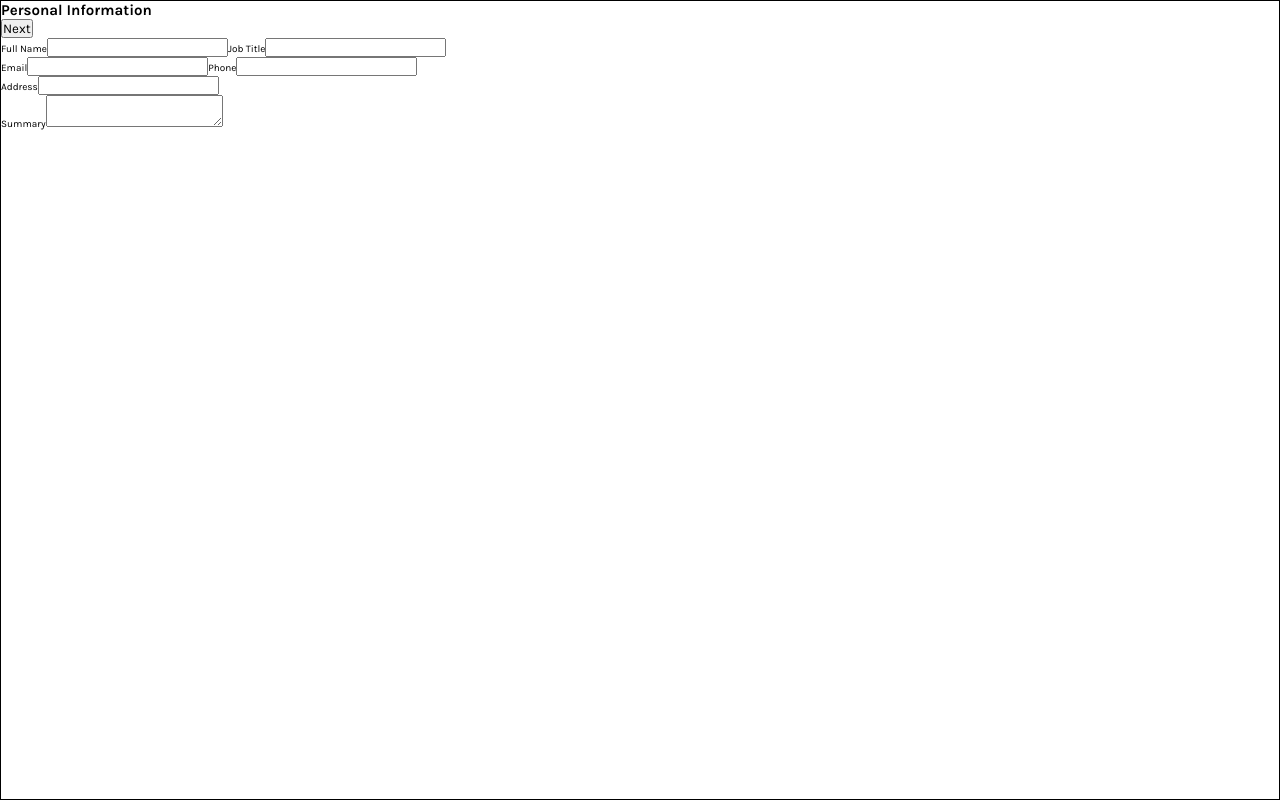
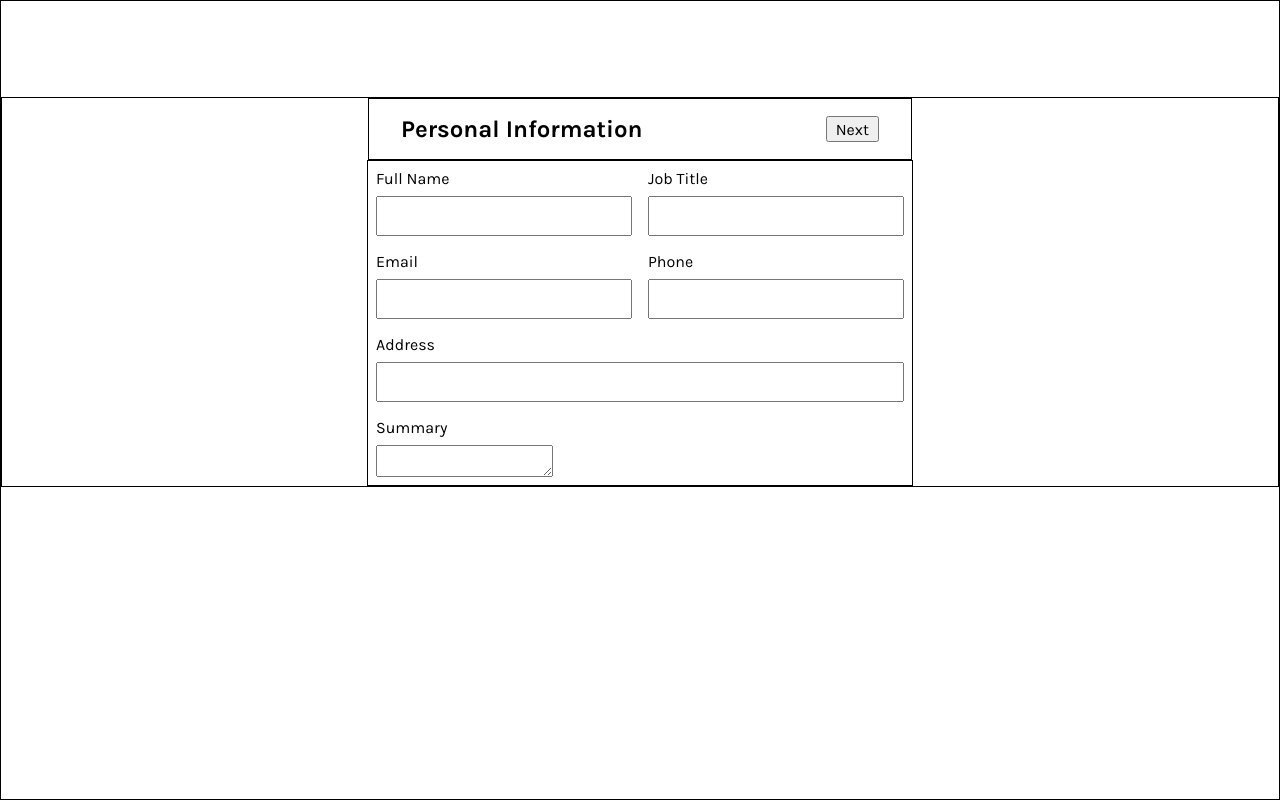
Before and after one commit to billyenglish/CV_Application, a React (Vite) app: page /personal-information in a window 1280 px wide. Built offline with nearby package versions, Linux system fonts and the light colour scheme; a web font is replaced by a local one.

Commit message:
Styling form globally.

```diff
--- a/src/index.css
+++ b/src/index.css
@@ -21,12 +21,92 @@ body {
     font-size: 62.5%;
 }
 
+/* End of Body Section */
+
 /* Section */
 
 section {
     border: 1px solid #000;
     min-height: 100vh;
+    display: flex;
+    flex-direction: column;
 }
+
+/* End of Section */
+
+/* Form Section */
+
+.form_container {
+    border: 1px solid #000;
+    display: flex;
+    flex-direction: column;
+    justify-content: center;
+    align-items: center;
+    margin-top: 6rem;
+}
+
+.header_section {
+    border: 1px solid #000;
+    display: flex;
+    justify-content: space-between;
+    align-items: center;
+    width: 34rem;
+    padding: 1rem 2rem;
+}
+
+.header_title {
+    font-size: 1.5rem;
+    font-weight: 4 00;
+}
+
+.next_button {
+    font-size: 1rem;
+    font-weight: 400;
+    padding: .1rem .5rem;
+}
+
+form {
+    border: 1px solid #000;
+    display: flex;
+    flex-direction: column;
+}
+
+form div {
+    display: flex;
+    gap: 1rem;
+    padding: .5rem;
+}
+
+.name_label {
+    font-size: 1rem;
+    font-weight: 400;
+    display: flex;
+    flex-direction: column;
+    gap: .5rem;
+}
+
+.half_input_length {
+    height: 2.5rem;
+    width: 16rem;
+}
+
+.full_input_length {
+    height: 2.5rem;
+    width: 33rem;
+}
+
+.full_textarea_length {
+    height: 16.5rem;
+    width: 33rem;
+}
+
+input::placeholder {
+    font-family: 'Karla';
+    font-size: 1rem;
+    color: #000;
+}
+
+/* End of Form */
 
 button {
     font-family: Karla;
```
